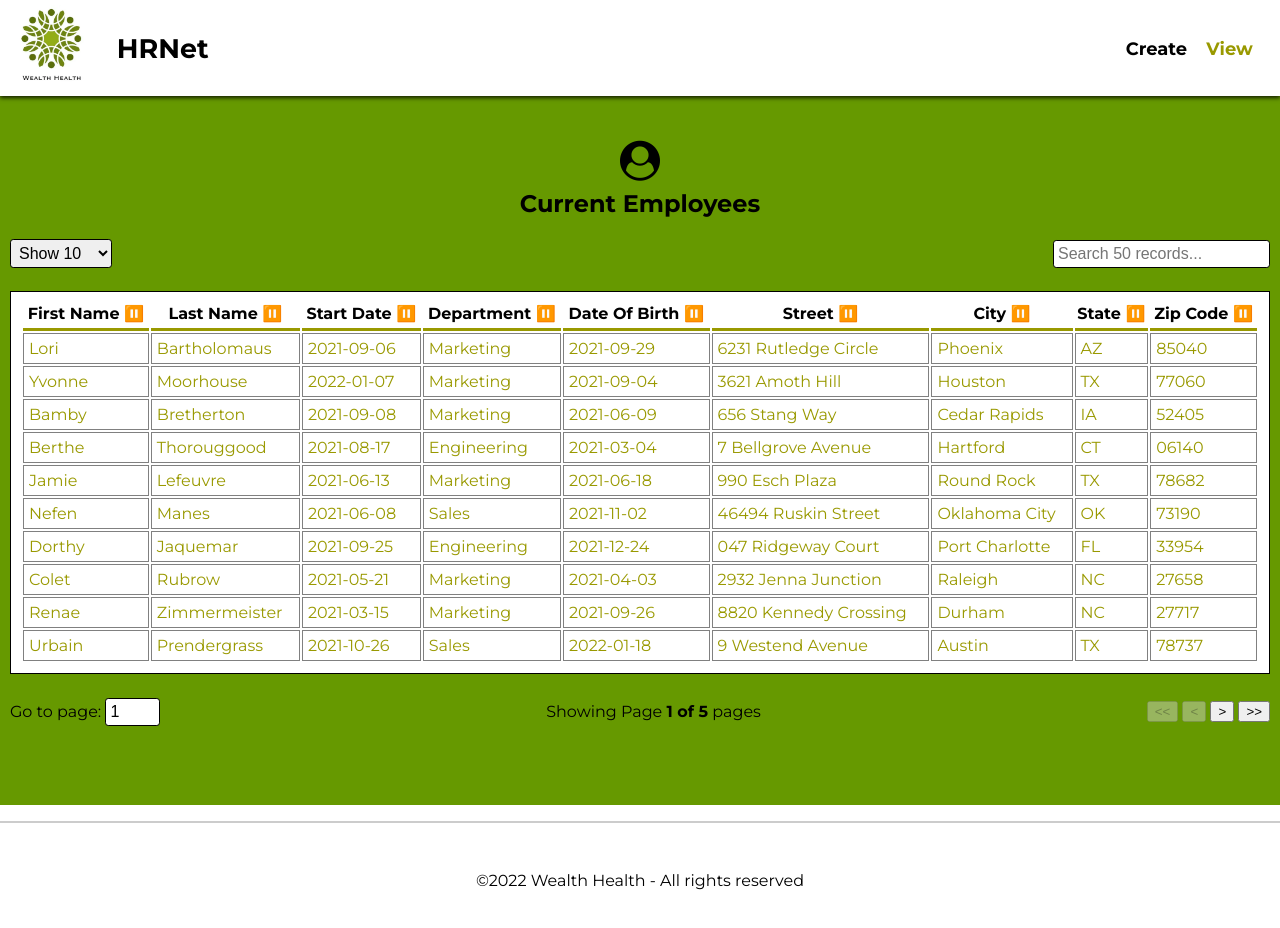
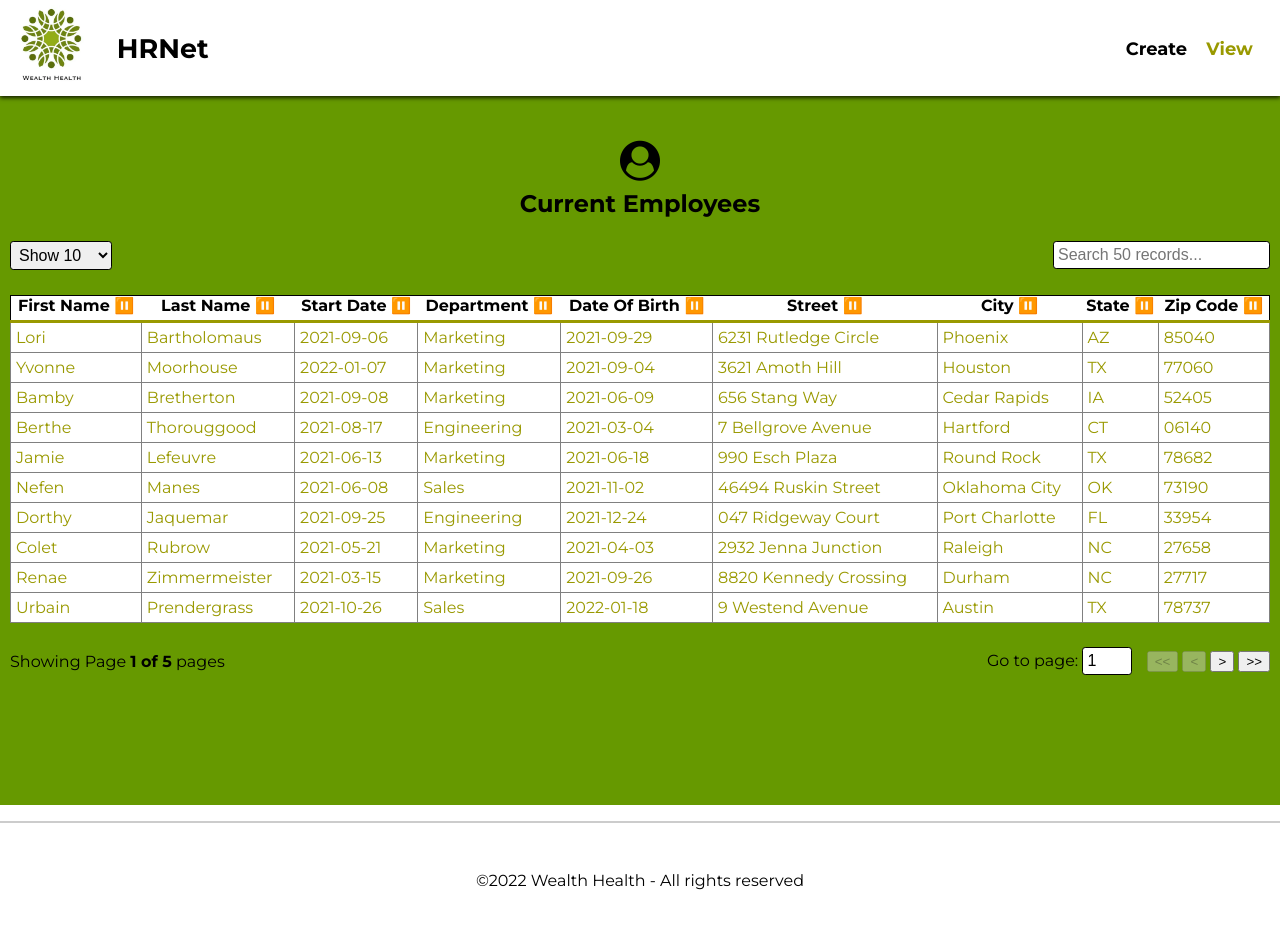
Before and after one commit to Stevens-Mark/StevensMark_P14_04022022-, a React (Create React App) app: page /employees in a window 1280 px wide. Built offline with nearby package versions, Linux system fonts and the light colour scheme.

Commit message:
rearrange table footer

```diff
--- a/src/components/EmployeeForm.jsx
+++ b/src/components/EmployeeForm.jsx
@@ -2,12 +2,13 @@ import { useState } from 'react'
 // styling
 import styled from 'styled-components'
 import colors from '../styles/colors'
-// import data FOR dropdown menus
+// import data for dropdown menus
 import { departments } from '../assets/data/departments'
 import { states } from '../assets/data/states'
 // import components
 import Select from './Select'
 // import functions & constants
+import { capitalize } from '../utils/functions/capitalize'
 import {
     usZipCodes,
     textRegex,
@@ -19,7 +20,6 @@ import {
 /**
  * CSS for the component using styled.components
  */
-
 const Container = styled.div`
   display :flex;
   justify-content: center;
@@ -47,7 +47,6 @@ const Form = styled.form`
     padding: 0.375rem;
   }
 `;
-
 
 const FieldSet = styled.fieldset`
   margin: 1rem 0rem;
@@ -164,7 +163,7 @@ const EmployeeForm = ( props ) => {
             required={true}
             minLength={2}
             maxLength={30}
-            onChange={(e) => setInput({...input, firstName: e.target.value})}/>
+            onChange={(e) => setInput({...input, firstName: capitalize(e.target.value)})}/>
 
         <label htmlFor="lastName">Last Name</label>
           <input type="text"
@@ -173,7 +172,7 @@ const EmployeeForm = ( props ) => {
             required={true}
             minLength={2}
             maxLength={30}
-            onChange={(e) => setInput({...input, lastName: e.target.value})}/>
+            onChange={(e) => setInput({...input, lastName: capitalize(e.target.value)})}/>
 
         <label htmlFor="dateOfBirth">Date Of Birth</label>
           <input type="date"
@@ -198,7 +197,7 @@ const EmployeeForm = ( props ) => {
             required={true}
             minLength={2}
             maxLength={60}
-            onChange={(e) => setInput({...input, street: e.target.value})}/>
+            onChange={(e) => setInput({...input, street: capitalize(e.target.value)})}/>
 
           <label htmlFor="city">City</label>
           <input type="text"
@@ -207,7 +206,7 @@ const EmployeeForm = ( props ) => {
             required={true}
             minLength={2}
             maxLength={30}
-            onChange={(e) => setInput({...input, city: e.target.value})}/>
+            onChange={(e) => setInput({...input, city: capitalize(e.target.value)})}/>
 
           <Select
             id={"state"}
--- a/src/components/Table/EmployeesTable.jsx
+++ b/src/components/Table/EmployeesTable.jsx
@@ -4,13 +4,13 @@ import { useTable, useSortBy, usePagination, useGlobalFilter } from 'react-table
 // styling
 import styled from 'styled-components'
 import colors from '../../styles/colors'
-// import data needed for table
-import { headerList } from '../../assets/data/tableHeader'
-import mockedData from '../../assets/data/MOCK_DATA.json'
 // Import components
 import GlobalSearch from './GlobalSearch'
 import Pagination from './Pagination'
 import SearchResult from './SearchResult'
+// import data needed for table
+import { headerList } from '../../assets/data/tableHeader'
+import mockedData from '../../assets/data/MOCK_DATA.json'
 
 /**
  * CSS for the component using styled.components
@@ -34,6 +34,7 @@ const Table = styled.table`
   color: ${colors.primary};
   padding: 0.625rem;
   margin: 0.625rem;
+  border-collapse: collapse;
 
   @media (max-width: 1201px) {
     display: block;
@@ -61,7 +62,14 @@ const Controls = styled.span`
   margin: 0.625rem;
 
   span {
-    margin: 0.2rem 0rem;
+    margin: 0.3rem 0rem;
+    > input[type=number] {
+      width: 40px;
+    }
+    > span {
+      padding-left: 10px;
+      white-space: nowrap;
+    }
   }
 `;
 
@@ -94,7 +102,7 @@ const EmployeesTable = () => {
 
     canPreviousPage,
     canNextPage,
-    pageOptions,
+    // pageOptions,
     pageCount,
     gotoPage,
     nextPage,
@@ -141,7 +149,7 @@ const EmployeesTable = () => {
         {page.map((row, i) => {
           prepareRow(row)
           return (
-              <tr {...row.getRowProps()}>
+              <tr {...row.getRowProps() }>
                 {row.cells.map(cell => {
                   return (
                       <td
@@ -157,32 +165,39 @@ const EmployeesTable = () => {
       </Table>
 
       <Controls>
+        {rows.length<1 && !globalFilter?
+          <span>
+            <strong>There are No records available...</strong>
+          </span> :
+        <>
           {!globalFilter?
-          <>
+            <span>
+              Showing Page{' '}<strong>{pageIndex + 1} of {pageCount}</strong>
+              {pageCount===1? ' page' : ' pages'}
+            </span>
+            :
+            <SearchResult pageIndex={pageIndex} pageSize={pageSize} pageCount={pageCount} rows={rows} noOfEntries={data.length}/>
+          }
+
           <span>
             Go to page:{' '}
             <input
               type="number"
               value={pageIndex + 1}
               min={1}
-                max={pageOptions.length}
+              max={pageCount}
               onChange={e => {
                 const page = e.target.value ? Number(e.target.value) - 1 : 0
-                  gotoPage(page)}}/>
-            </span>
-            <span>
-              Showing Page{' '}<strong>{pageCount<1? '0' : pageIndex + 1} of {pageOptions.length}</strong>
-              {pageOptions.length===1? ' page' : ' pages'}
-            </span>
-          </> :
-          <SearchResult pageIndex={pageIndex} pageSize={pageSize} pageCount={pageCount} rows={rows} noOfEntries={data.length}/>
-        }
+                gotoPage(page)}}/> {globalFilter && pageCount>0? `of ${pageCount} ` : ''}
+
             <span>
               <button onClick={() => gotoPage(0)} disabled={!canPreviousPage}>{'<<'}</button>{' '}
               <button onClick={() => previousPage()} disabled={!canPreviousPage}>{'<'}</button>{' '}
               <button onClick={() => nextPage()} disabled={!canNextPage}>{'>'}</button>{' '}
               <button onClick={() => gotoPage(pageCount - 1)} disabled={!canNextPage}>{'>>'}</button>
             </span>
+          </span>
+        </> }
       </Controls>
     </Container>
   )
--- a/src/components/Table/SearchResult.jsx
+++ b/src/components/Table/SearchResult.jsx
@@ -17,10 +17,10 @@ const SearchResult = ( props ) => {
     <>
       {rows.length>0?
         <span>
-          Entries <strong>{minRows} to {maxRows}</strong> of <strong>{rows.length} {rows.length===1? ' record' : ' records'} found</strong> (filtered from a total of {noOfEntries} records)
+          Entries <strong>{minRows} to {maxRows}</strong> of <strong>{rows.length} {rows.length===1? 'record' : 'records'} found</strong> (filtered from a total of {noOfEntries} {noOfEntries===1? 'record' : 'records'})
         </span> :
         <span>
-          <strong>No records found</strong> (filtered from a total of  {noOfEntries} records)
+          <strong>No records found</strong> (filtered from a total of {noOfEntries} {noOfEntries===1? 'record' : 'records'})
         </span>
       }
     </>
```
Lines whose indentation alone changed are shown as unchanged.
